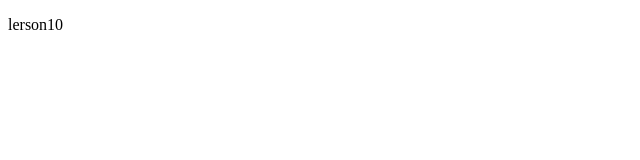
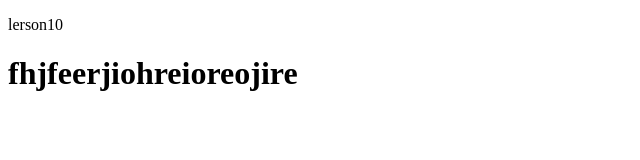
Before and after one commit to im-hari-25/hi, a plain HTML site: page index.html in a window 1280 px wide. Shown: the whole page, without its empty margins (0-640 px from the left). Drawn offline with Linux system fonts and the light colour scheme.

Commit message:
new index creacted

```diff
--- a/index.html
+++ b/index.html
@@ -8,5 +8,6 @@
 <body>
     <p>lerson10
     </p>
+    <h1>fhjfeerjiohreioreojire</h1>
 </body>
 </html>
```
